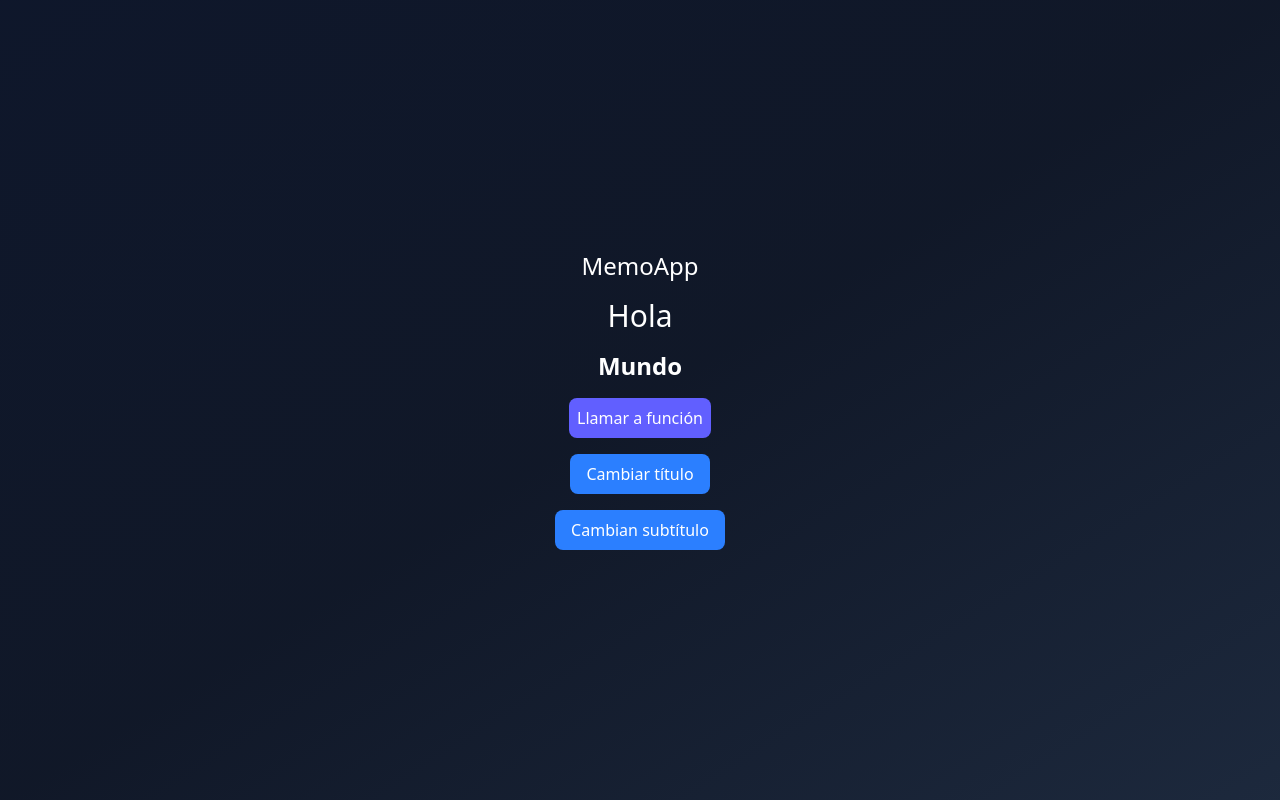
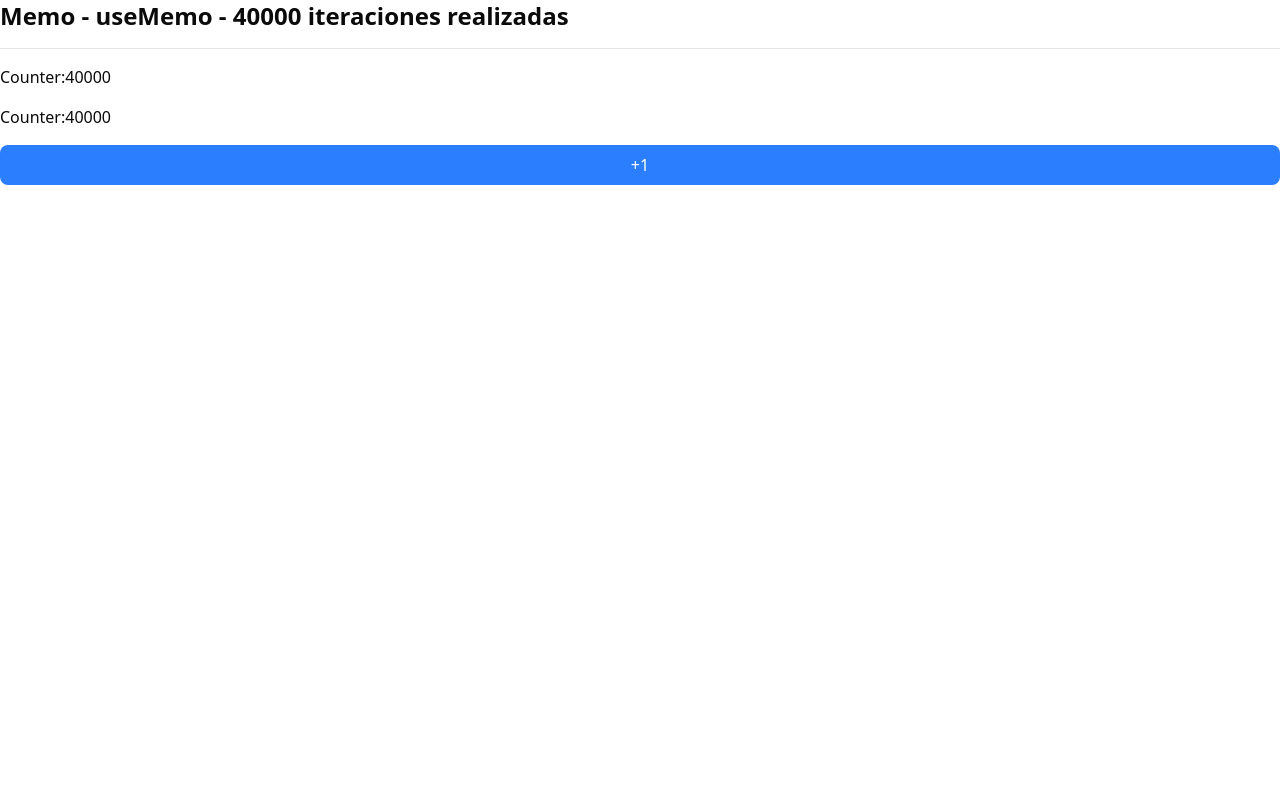
Before and after one commit to modoZen/hooks-app, a React (Vite) app: page / in a window 1280 px wide. Built offline with nearby package versions, Linux system fonts and the light colour scheme.

Commit message:
feat: add MemoHook with useMemo

```diff
--- a/src/main.tsx
+++ b/src/main.tsx
@@ -1,8 +1,8 @@
 import { StrictMode } from "react";
 import { createRoot } from "react-dom/client";
+import { MemoCounter } from "./memos/MemoCounter";
 
 import "./index.css";
-import { MemoHook } from "./memos/MemoHook";
 
 createRoot(document.getElementById("root")!).render(
   <StrictMode>
@@ -14,6 +14,7 @@ createRoot(document.getElementById("root")!).render(
     {/* <FocusScreen /> */}
     {/* <TasksApp /> */}
     {/* <ScrambleWords /> */}
-    <MemoHook />
+    {/* <MemoHook /> */}
+    <MemoCounter />
   </StrictMode>
 );
--- /dev/null
+++ b/src/memos/MemoCounter.tsx
@@ -0,0 +1,37 @@
+import { useCounter } from "@/assets/hooks/useCounter";
+import { useMemo } from "react";
+
+const heavyStuff = (iterationNumber = 100) => {
+  console.time("Heavy stuff started");
+
+  for (let index = 0; index < iterationNumber; index++) {
+    console.log("Ahi vamos...");
+  }
+
+  console.timeEnd("Heavy stuff started");
+
+  return `${iterationNumber} iteraciones realizadas`;
+};
+
+export const MemoCounter = () => {
+  const { counter, increment } = useCounter(40_000);
+
+  const myHeavyStuff = useMemo(() => heavyStuff(counter), [counter]);
+
+  return (
+    <div className="bg-gradiend flex flex-col gap-4">
+      <h1 className="text-2xl font-bold">Memo - useMemo - {myHeavyStuff}</h1>
+      <hr />
+
+      <h4>Counter:{counter}</h4>
+      <h4>Counter:{counter}</h4>
+
+      <button
+        className="bg-blue-500 text-white rounded-md py-2 cursor-pointer"
+        onClick={increment}
+      >
+        +1
+      </button>
+    </div>
+  );
+};
```
